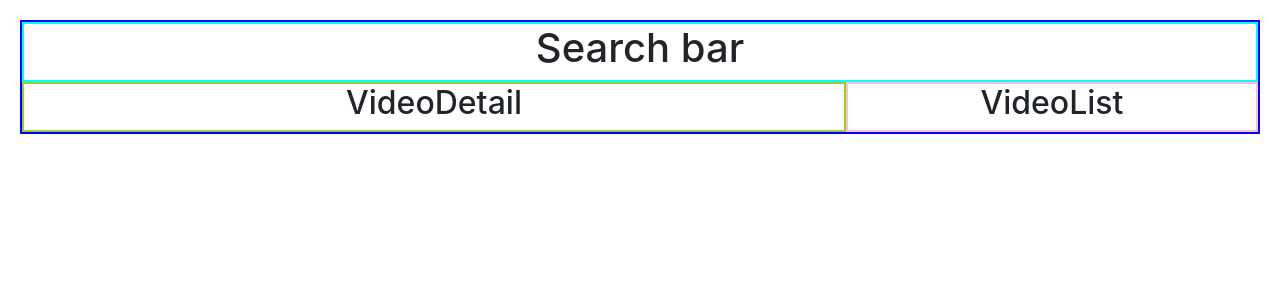
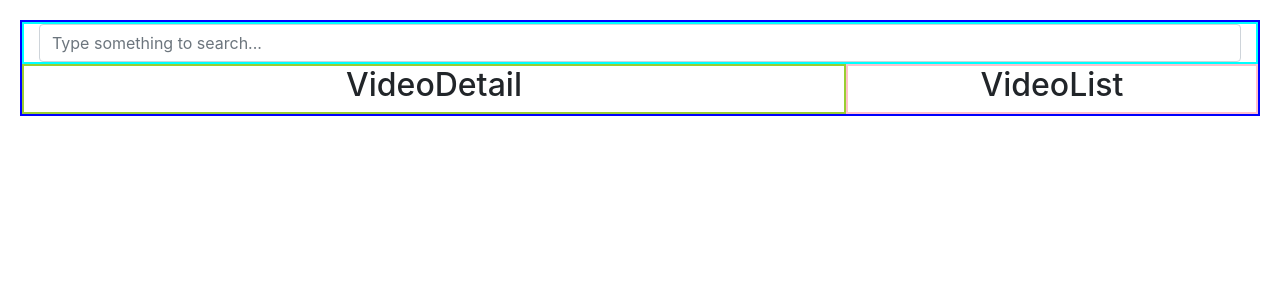
Before and after one commit to marcespanol/reactTube, a React (Create React App) app: page / in a window 1280 px wide. Shown: the top 300 px of the page. Built offline with nearby package versions, Linux system fonts and the light colour scheme.

Commit message:
searchBarComponent

```diff
--- a/public/index.html
+++ b/public/index.html
@@ -14,7 +14,7 @@
       manifest.json provides metadata used when your web app is installed on a
       user's mobile device or desktop. See https://developers.google.com/web/fundamentals/web-app-manifest/
     -->
-    <link rel="manifest" href="%PUBLIC_URL%/manifest.json" />
+    <!-- <link rel="manifest" href="%PUBLIC_URL%/manifest.json" /> -->
     <!--
       Notice the use of %PUBLIC_URL% in the tags above.
       It will be replaced with the URL of the `public` folder during the build.
--- a/src/App.js
+++ b/src/App.js
@@ -1,4 +1,6 @@
 import React from 'react';
+
+import SearchBar from './components/SearchBar.js'
 
 import 'bootstrap/dist/css/bootstrap.min.css';
 import Container from 'react-bootstrap/Container';
@@ -24,9 +26,14 @@ class App extends React.Component {
   handleSubmit = async (termFromSearchBar) => {
     const response = await youtube.get('/search', {
         params: {
-        q: termFromSearchBar
+          part: 'snippet',
+          maxResults: 5,
+          key: '[KEY]',
+          q: termFromSearchBar,
       }
     });
+
+    console.log(response);
 
     this.setState({
       videos: response.data.items,
@@ -41,8 +48,7 @@ class App extends React.Component {
         <Container style={{ border: '2px solid blue'}} fluid>
           <Row>
             <Col style={{ border: '2px solid cyan'}}>
-              <h1>Search bar</h1>
-              {/* <SearchBar handleSumbit={this.handleSubmit}/> */}
+              <SearchBar onSubmit={this.handleSubmit}/>
             </Col>
           </Row>
           <Row>
--- a/src/apis/youtube.js
+++ b/src/apis/youtube.js
@@ -2,9 +2,4 @@ import axios from 'axios';
 
 export default axios.create({
     baseURL: 'https://www.googleapis.com/youtube/v3',
-    params: {
-        part: 'snipet',
-        maxResults: 5,
-        key: '[key]'
-    }
 });
--- /dev/null
+++ b/src/components/SearchBar.js
@@ -0,0 +1,42 @@
+import React from 'react';
+
+import 'bootstrap/dist/css/bootstrap.min.css';
+import Form from 'react-bootstrap/Form';
+import FormControl from 'react-bootstrap/FormControl';
+import InputGroup from 'react-bootstrap/InputGroup';
+
+
+class SearchBar extends React.Component {
+    state = {
+        termFromSearchBar: '',
+    }
+
+    handleChange = (event) => {
+        this.setState({
+            termFromSearchBar: event.target.value,
+        });
+    }
+
+    handleSubmit = (event) => {
+        const { termFromSearchBar } = this.state;
+        const { onSubmit } = this.props;
+
+        onSubmit(termFromSearchBar);
+
+        event.preventDefault();
+    }
+
+    render() {
+        return(
+            <Form onSubmit={this.handleSubmit}>
+                <div>
+                <InputGroup>
+                    <FormControl placeholder="Type something to search..." onChange={this.handleChange}/>
+                </InputGroup>
+                </div>
+            </Form>
+        )
+    }
+}
+
+export default SearchBar;
```
